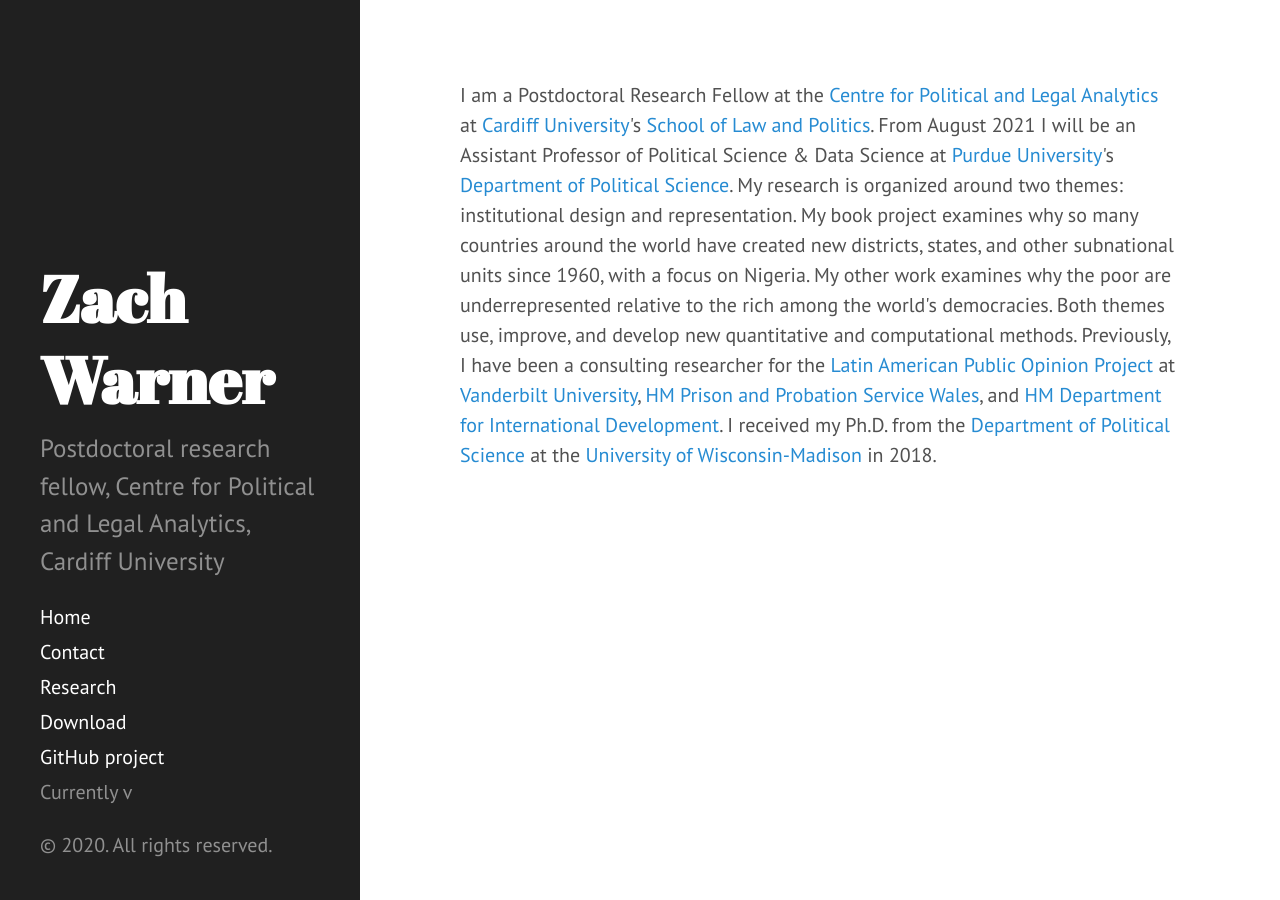
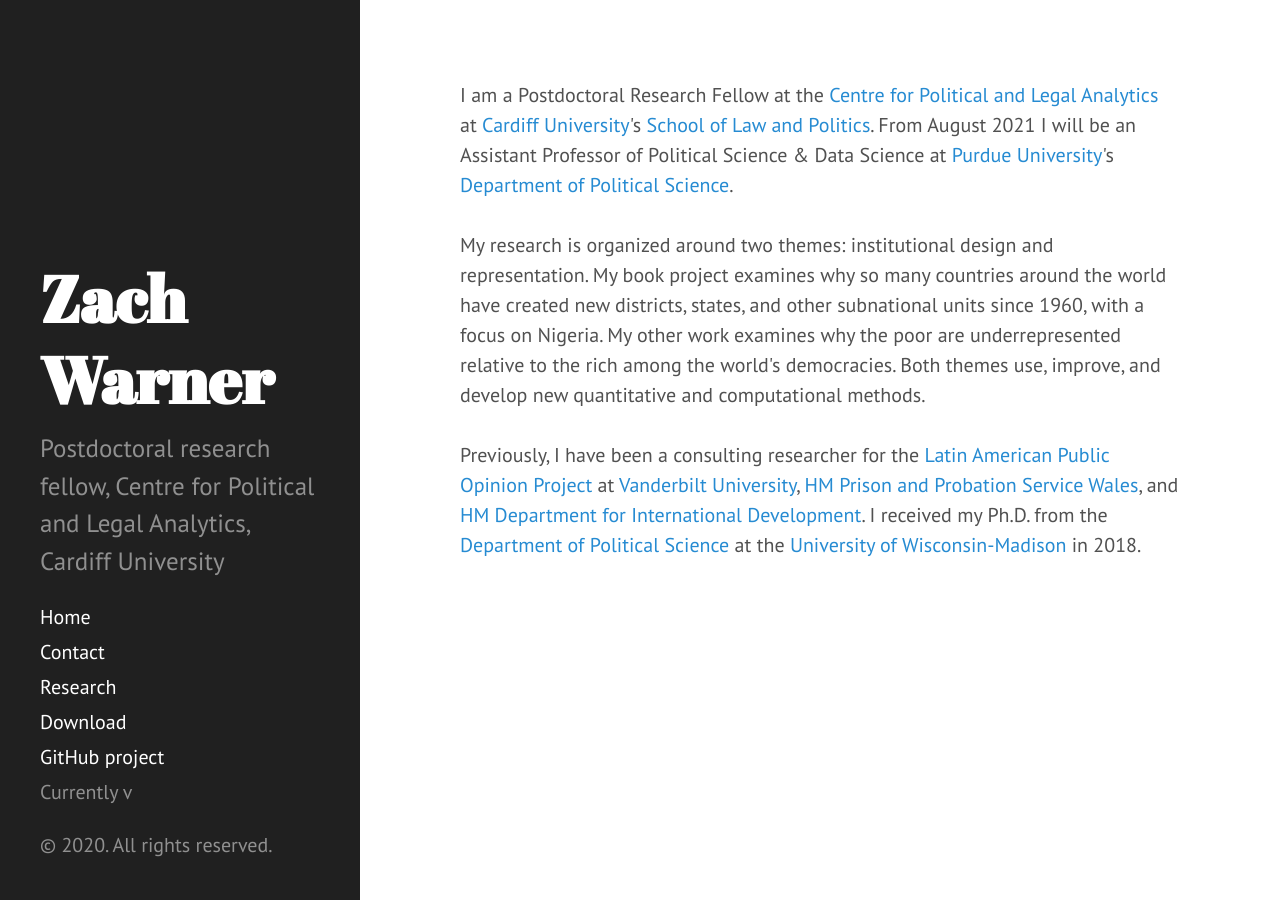
Before and after one commit to zachwarner/zachwarner.github.io, a Jekyll site: the page built from index.html, in a window 1280 px wide. Built offline with Jekyll 4.4.1, drawn with Linux system fonts in a browser that asks for light colours; Markdown is read by kramdown in place of the engine named in the settings; the list of posts is cut into pages by our own code.

Commit message:
Add line spacing to home page

```diff
--- a/index.html
+++ b/index.html
@@ -3,9 +3,9 @@
 title: Home
 ---
 
-I am a Postdoctoral Research Fellow at the <a href="https://www.cardiff.ac.uk/research/explore/research-units/the-centre-for-political-and-legal-analytics">Centre for Political and Legal Analytics</a> at <a href="https://www.cardiff.ac.uk">Cardiff University</a>'s <a href="https://www.cardiff.ac.uk/law-politics">School of Law and Politics</a>. From August 2021 I will be an Assistant Professor of Political Science & Data Science at <a href="https://purdue.edu/">Purdue University</a>'s <a href="https://www.cla.purdue.edu/academic/polsci/">Department of Political Science</a>.
+I am a Postdoctoral Research Fellow at the <a href="https://www.cardiff.ac.uk/research/explore/research-units/the-centre-for-political-and-legal-analytics">Centre for Political and Legal Analytics</a> at <a href="https://www.cardiff.ac.uk">Cardiff University</a>'s <a href="https://www.cardiff.ac.uk/law-politics">School of Law and Politics</a>. From August 2021 I will be an Assistant Professor of Political Science & Data Science at <a href="https://purdue.edu/">Purdue University</a>'s <a href="https://www.cla.purdue.edu/academic/polsci/">Department of Political Science</a>. <br> <br>
 
-My research is organized around two themes: institutional design and representation. My book project examines why so many countries around the world have created new districts, states, and other subnational units since 1960, with a focus on Nigeria. My other work examines why the poor are underrepresented relative to the rich among the world's democracies. Both themes use, improve, and develop new quantitative and computational methods.
+My research is organized around two themes: institutional design and representation. My book project examines why so many countries around the world have created new districts, states, and other subnational units since 1960, with a focus on Nigeria. My other work examines why the poor are underrepresented relative to the rich among the world's democracies. Both themes use, improve, and develop new quantitative and computational methods. <br> <br>
 
 Previously, I have been a consulting researcher for the <a href="http://vanderbilt.edu/lapop/">Latin American Public Opinion Project</a> at <a href="http://vanderbilt.edu">Vanderbilt University</a>, <a href="https://www.gov.uk/government/organisations/her-majestys-prison-and-probation-service">HM Prison and Probation Service Wales</a>, and <a href="https://www.gov.uk/government/organisations/department-for-international-development">HM Department for International Development</a>. I received my Ph.D. from the <a href="http://polisci.wisc.edu/">Department of Political Science</a> at the <a href="http://www.wisc.edu">University of Wisconsin-Madison</a> in 2018.
 
```
